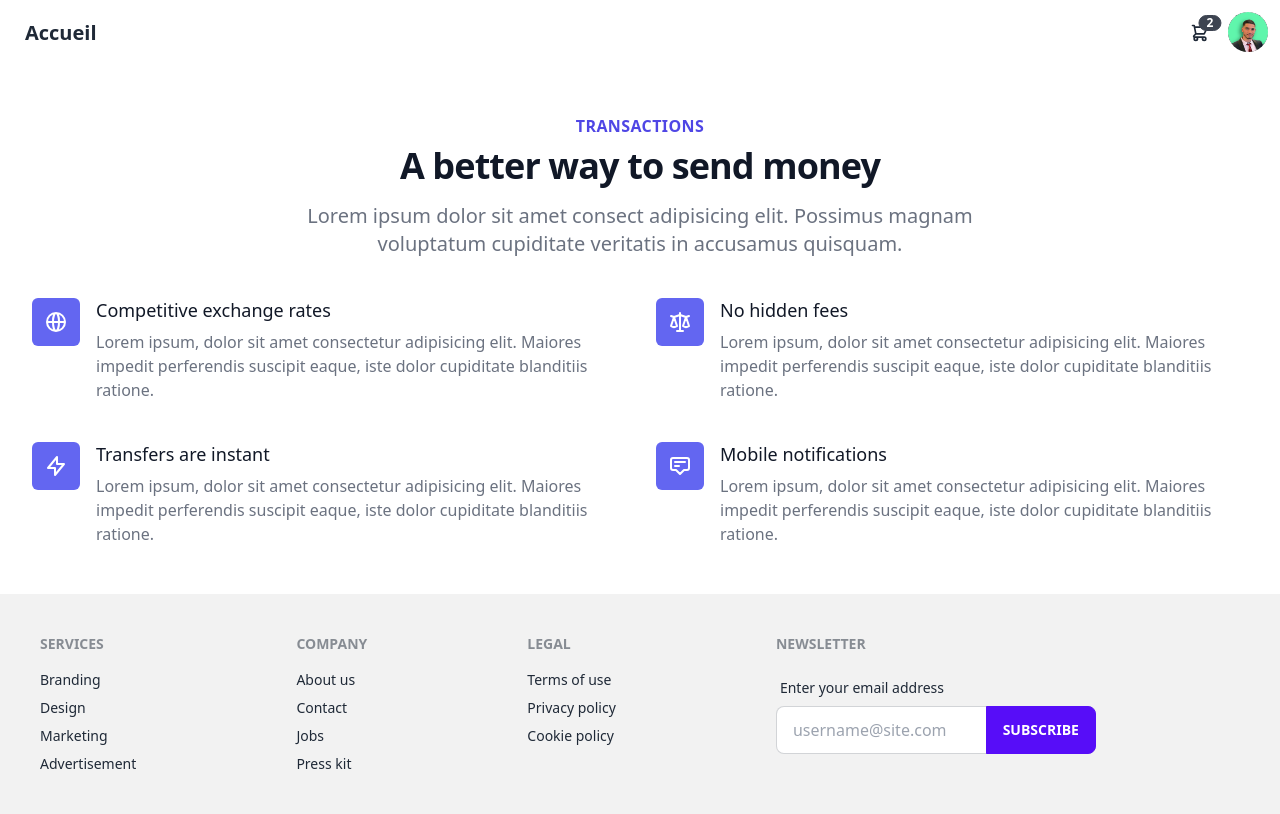
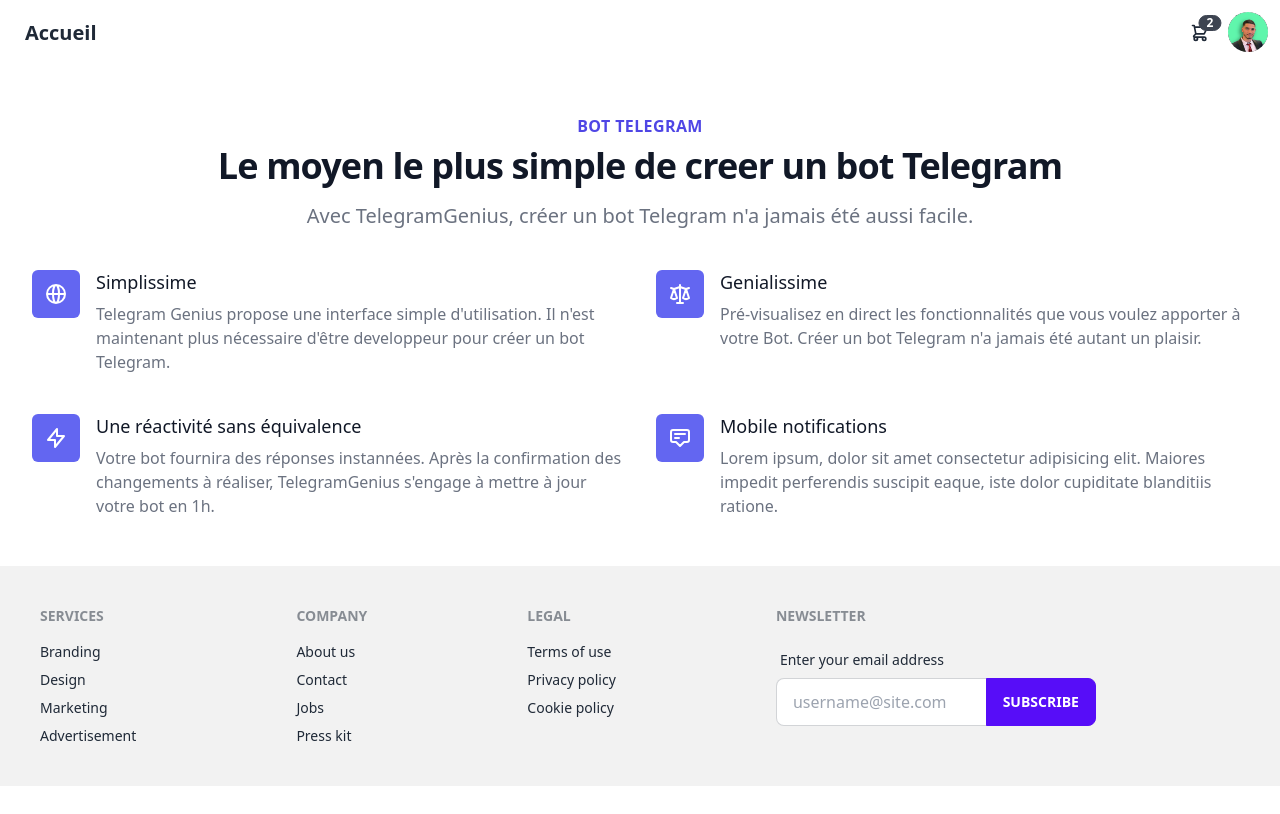
Before and after one commit to yassibra/Vitrine2, a Svelte app: page / in a window 1280 px wide. Built offline with nearby package versions, Linux system fonts and the light colour scheme.

Commit message:
1 file modified

```diff
--- a/src/Section.svelte
+++ b/src/Section.svelte
@@ -2,9 +2,9 @@
 <div class="py-12 bg-white">
   <div class="max-w-7xl mx-auto px-4 sm:px-6 lg:px-8">
     <div class="lg:text-center">
-      <h2 class="text-base text-indigo-600 font-semibold tracking-wide uppercase">Transactions</h2>
-      <p class="mt-2 text-3xl leading-8 font-extrabold tracking-tight text-gray-900 sm:text-4xl">A better way to send money</p>
-      <p class="mt-4 max-w-2xl text-xl text-gray-500 lg:mx-auto">Lorem ipsum dolor sit amet consect adipisicing elit. Possimus magnam voluptatum cupiditate veritatis in accusamus quisquam.</p>
+      <h2 class="text-base text-indigo-600 font-semibold tracking-wide uppercase">Bot Telegram</h2>
+      <p class="mt-2 text-3xl leading-8 font-extrabold tracking-tight text-gray-900 sm:text-4xl">Le  moyen le plus simple de creer un bot Telegram</p>
+      <p class="mt-4 max-w-2xl text-xl text-gray-500 lg:mx-auto"> Avec TelegramGenius, créer un bot Telegram n'a jamais été aussi facile.  </p>
     </div>
 
     <div class="mt-10">
@@ -17,9 +17,9 @@
                 <path stroke-linecap="round" stroke-linejoin="round" stroke-width="2" d="M21 12a9 9 0 01-9 9m9-9a9 9 0 00-9-9m9 9H3m9 9a9 9 0 01-9-9m9 9c1.657 0 3-4.03 3-9s-1.343-9-3-9m0 18c-1.657 0-3-4.03-3-9s1.343-9 3-9m-9 9a9 9 0 019-9" />
               </svg>
             </div>
-            <p class="ml-16 text-lg leading-6 font-medium text-gray-900">Competitive exchange rates</p>
+            <p class="ml-16 text-lg leading-6 font-medium text-gray-900">Simplissime</p>
           </dt>
-          <dd class="mt-2 ml-16 text-base text-gray-500">Lorem ipsum, dolor sit amet consectetur adipisicing elit. Maiores impedit perferendis suscipit eaque, iste dolor cupiditate blanditiis ratione.</dd>
+          <dd class="mt-2 ml-16 text-base text-gray-500">Telegram Genius propose une interface simple d'utilisation. Il n'est maintenant plus nécessaire d'être developpeur pour créer un bot Telegram. </dd>
         </div>
 
         <div class="relative">
@@ -30,9 +30,9 @@
                 <path stroke-linecap="round" stroke-linejoin="round" stroke-width="2" d="M3 6l3 1m0 0l-3 9a5.002 5.002 0 006.001 0M6 7l3 9M6 7l6-2m6 2l3-1m-3 1l-3 9a5.002 5.002 0 006.001 0M18 7l3 9m-3-9l-6-2m0-2v2m0 16V5m0 16H9m3 0h3" />
               </svg>
             </div>
-            <p class="ml-16 text-lg leading-6 font-medium text-gray-900">No hidden fees</p>
+            <p class="ml-16 text-lg leading-6 font-medium text-gray-900">Genialissime</p>
           </dt>
-          <dd class="mt-2 ml-16 text-base text-gray-500">Lorem ipsum, dolor sit amet consectetur adipisicing elit. Maiores impedit perferendis suscipit eaque, iste dolor cupiditate blanditiis ratione.</dd>
+          <dd class="mt-2 ml-16 text-base text-gray-500">Pré-visualisez en direct les fonctionnalités que vous voulez apporter à votre Bot. Créer un bot Telegram n'a jamais été autant un plaisir.</dd>
         </div>
 
         <div class="relative">
@@ -43,9 +43,9 @@
                 <path stroke-linecap="round" stroke-linejoin="round" stroke-width="2" d="M13 10V3L4 14h7v7l9-11h-7z" />
               </svg>
             </div>
-            <p class="ml-16 text-lg leading-6 font-medium text-gray-900">Transfers are instant</p>
+            <p class="ml-16 text-lg leading-6 font-medium text-gray-900">Une réactivité sans équivalence</p>
           </dt>
-          <dd class="mt-2 ml-16 text-base text-gray-500">Lorem ipsum, dolor sit amet consectetur adipisicing elit. Maiores impedit perferendis suscipit eaque, iste dolor cupiditate blanditiis ratione.</dd>
+          <dd class="mt-2 ml-16 text-base text-gray-500">Votre bot fournira des réponses instannées. Après la confirmation des changements à réaliser, TelegramGenius s'engage à mettre à jour votre bot en 1h.   </dd>
         </div>
 
         <div class="relative">
```
